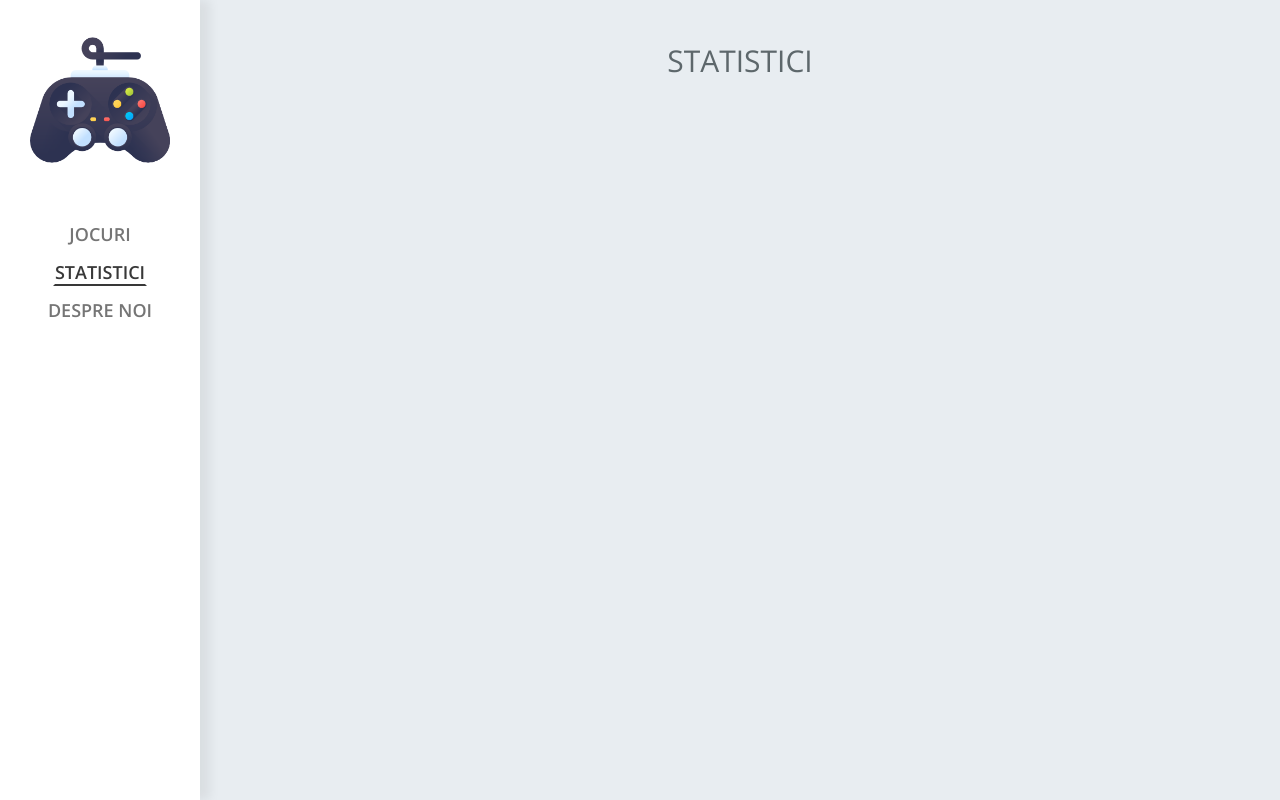
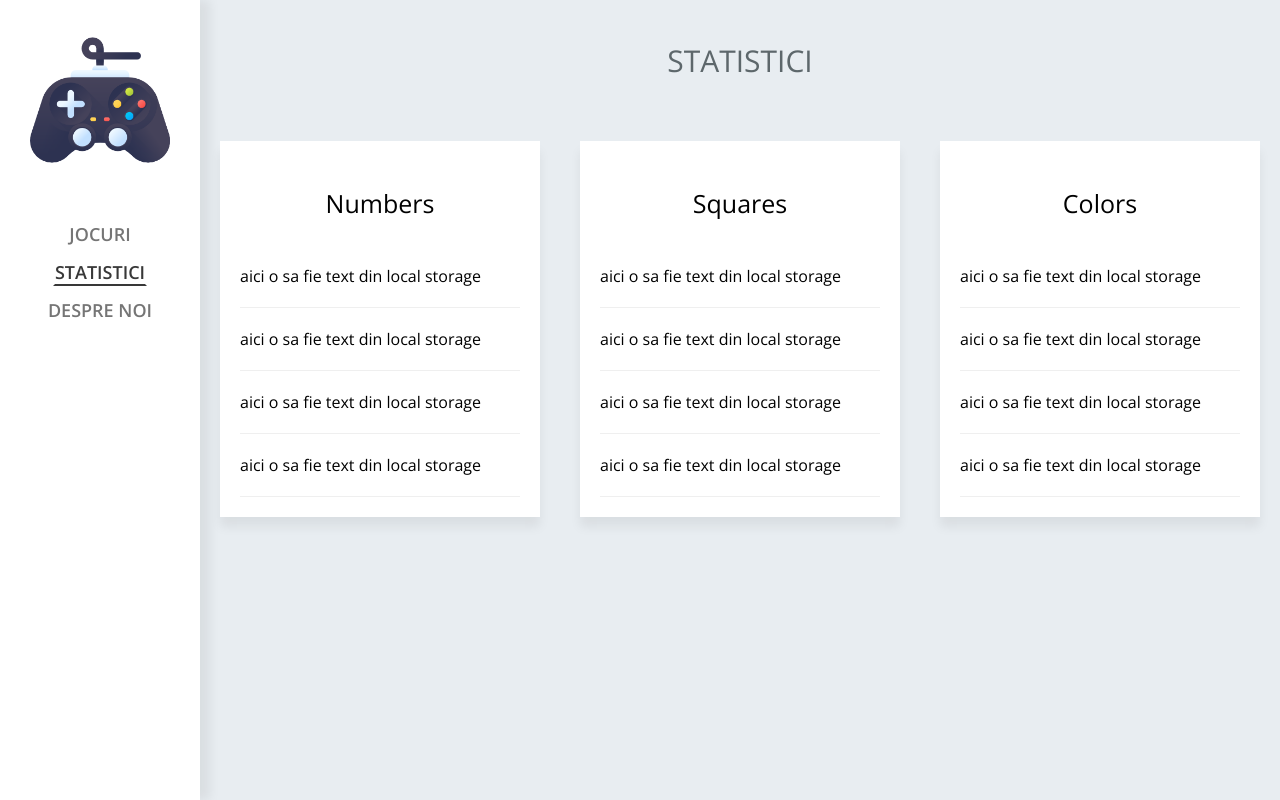
Before and after one commit to MarianCN/apa-homework, a React (Create React App) app: page / in a window 1280 px wide. Both pictures are taken after a click on the element "STATISTICI". Built offline with nearby package versions, Linux system fonts and the light colour scheme.

Commit message:
addint statistic page

```diff
--- a/src/Components/Games/Colors/index.tsx
+++ b/src/Components/Games/Colors/index.tsx
@@ -44,8 +44,9 @@ export const Colors = () => {
   });
 
   useEffect(() => {
+    console.log(colorsGameState.step === colorsGameState.questions.length)
     if (colorsGameState.step === colorsGameState.questions.length) {
-      saveGameHistory(GameType.numbers, {
+      saveGameHistory(GameType.colors, {
         rightAnswers: colorsGameState.rightAnswers,
         wrongAnswers: colorsGameState.wrongAnswers,
       });
--- a/src/Components/Page/StatsPage/index.tsx
+++ b/src/Components/Page/StatsPage/index.tsx
@@ -1,7 +1,59 @@
 export const StatsPage = () => {
-  return (
-    <div className="page page-games">
-      <span className="page-title">STATISTICI</span>
-    </div>
-  );
+
+
+
+
+
+    return (
+        <div className="page page-stats">
+            <span className="page-title">STATISTICI</span>
+            <div className={'statistics'}>
+                <div className={'game-block'}>
+                    <h3 className={'game-title'}>Numbers</h3>
+                    <div className={'history-block'}>
+                        aici o sa fie text din local storage
+                    </div>
+                    <div className={'history-block'}>
+                        aici o sa fie text din local storage
+                    </div>
+                    <div className={'history-block'}>
+                        aici o sa fie text din local storage
+                    </div>
+                    <div className={'history-block'}>
+                        aici o sa fie text din local storage
+                    </div>
+                </div>
+                <div className={'game-block'}>
+                    <h3 className={'game-title'}>Squares</h3>
+                    <div className={'history-block'}>
+                        aici o sa fie text din local storage
+                    </div>
+                    <div className={'history-block'}>
+                        aici o sa fie text din local storage
+                    </div>
+                    <div className={'history-block'}>
+                        aici o sa fie text din local storage
+                    </div>
+                    <div className={'history-block'}>
+                        aici o sa fie text din local storage
+                    </div>
+                </div>
+                <div className={'game-block'}>
+                    <h3 className={'game-title'}>Colors</h3>
+                    <div className={'history-block'}>
+                        aici o sa fie text din local storage
+                    </div>
+                    <div className={'history-block'}>
+                        aici o sa fie text din local storage
+                    </div>
+                    <div className={'history-block'}>
+                        aici o sa fie text din local storage
+                    </div>
+                    <div className={'history-block'}>
+                        aici o sa fie text din local storage
+                    </div>
+                </div>
+            </div>
+        </div>
+    );
 };
--- a/src/styles/main.scss
+++ b/src/styles/main.scss
@@ -260,6 +260,41 @@ body {
         }
       }
       &-stats {
+        flex: 1;
+        .statistics {
+          display: flex;
+          justify-content: space-around;
+          flex-wrap: wrap;
+
+          width: 100%;
+
+          .game-block {
+            display: flex;
+            flex-direction: column;
+
+            width: clamp(200px, 350px, 25vw);
+            margin: 20px;
+            padding: 20px;
+
+            box-shadow: 0 10px 10px 0 #00000010;
+            background-color: white;
+
+            transition: all 0.2s ease;
+
+            .game-title {
+              font-size: 25px;
+              font-weight: 100;
+              text-align: center;
+            }
+
+            .history-block {
+              text-align: left;
+              padding: 20px 0;
+
+              border-bottom: 1px solid #00000010;
+            }
+          }
+        }
       }
       &-aboutus {
       }
--- a/src/utils/gameData/saveScore.tsx
+++ b/src/utils/gameData/saveScore.tsx
@@ -16,6 +16,7 @@ export const saveGameHistory = (
         },
       },
     };
+    console.log(newData)
 
     saveToLocalStorage("g-data", newData);
   } else {
@@ -32,6 +33,7 @@ export const saveGameHistory = (
         },
       };
 
+      console.log(newData)
       saveToLocalStorage("g-data", newData);
     }
   }
```
